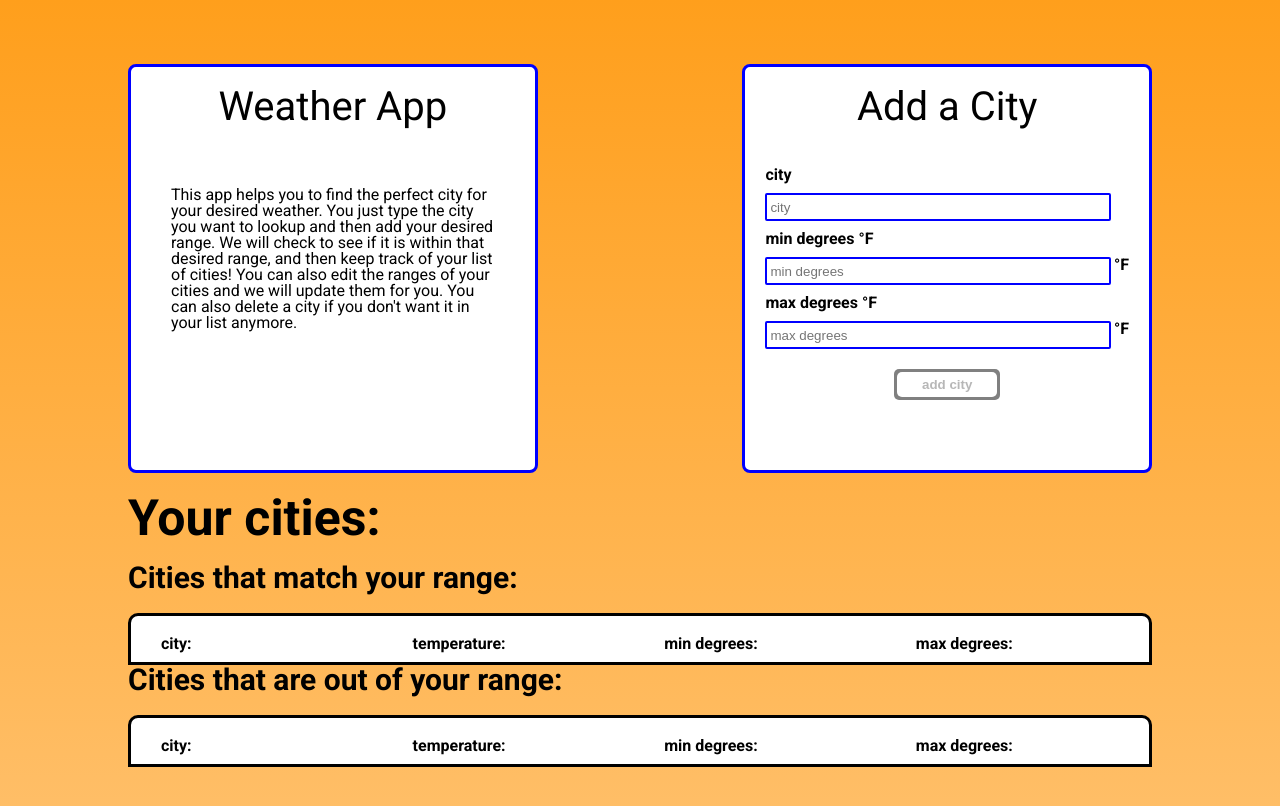
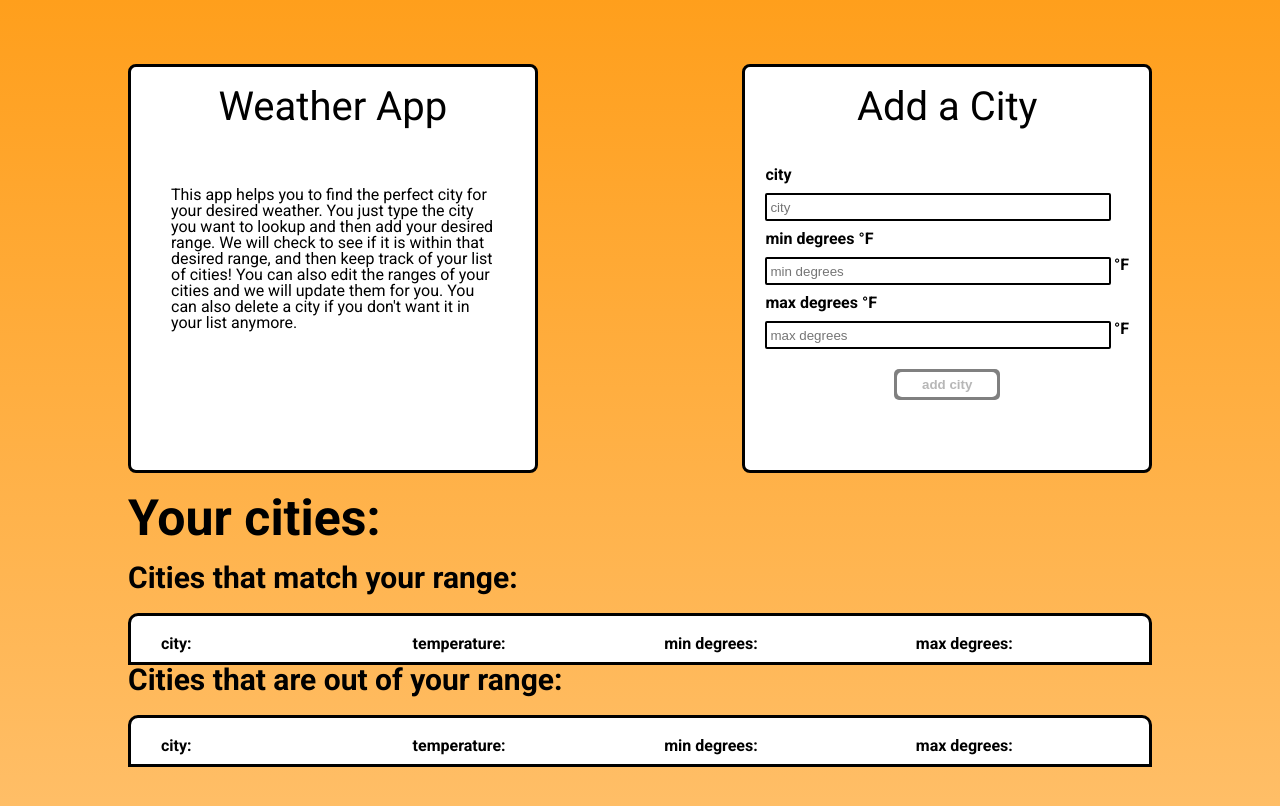
Before and after one commit to BrooksPoltl/weather-app, a React (Create React App) app in the folder client/: page / in a window 1280 px wide. Shown: the top 806 px of the page. Built offline with nearby package versions, Linux system fonts and the light colour scheme.

Commit message:
cleaned up components

```diff
--- a/client/src/components/AddCityForm/AddCityForm.js
+++ b/client/src/components/AddCityForm/AddCityForm.js
@@ -1,18 +1,20 @@
-import React, { useState, useEffect } from 'react'
-import changeHandler from '../../helpers/changeHandler'
+import React, { useState, useEffect } from 'react';
+import changeHandler from '../../helpers/changeHandler';
 import { checkValid } from './helper';
+
+import CityRangeInput from './CityRangeInput';
+
 import {
+
     FormContainer,
     CityForm,
     InputLabel,
-    RangeInputContainer,
-    RangeInput,
-    RangeSymbol,
     CityInput,
     FormHeader,
     FormButton,
     ButtonWrapper,
     InputWrapper
+
 } from './AddCityForm.styling'
 
 const AddCityForm = (props) =>{
@@ -31,6 +33,7 @@ const AddCityForm = (props) =>{
         props.fetchWeather(cityData.city, [cityData.minimum, cityData.maximum])
         setCityData({city: "", maximum: 0, minimum: 0})
     }
+
     return (
         <FormContainer>
             <FormHeader>Add a City</FormHeader>
@@ -45,32 +48,22 @@ const AddCityForm = (props) =>{
                         placeholder = "city"
                     />
                 </InputWrapper>
-                <InputWrapper>
-                    <InputLabel>min degrees °F</InputLabel>
-                    <RangeInputContainer>
-                        <RangeInput
-                            type = "number"
-                            onChange = {(event)=>  changeHandler(event,cityData,setCityData)}
+                <CityRangeInput
+                    labelText = "min degrees °F"
+                    cityData = {cityData}
                     name = "minimum"
+                    setCityData= {setCityData}
                     value = {cityData.minimum}
                     placeholder = "min degrees"
                 />
-                        <RangeSymbol>°F</RangeSymbol>
-                    </RangeInputContainer>
-                </InputWrapper>
-                <InputWrapper>
-                    <InputLabel>max degrees °F</InputLabel>
-                    <RangeInputContainer>
-                        <RangeInput
-                            type = "number"
-                            onChange = {(event)=>   changeHandler(event,cityData,setCityData)}
+                <CityRangeInput
+                    labelText = "max degrees °F"
+                    cityData = {cityData}
                     name = "maximum"
+                    setCityData= {setCityData}
                     value = {cityData.maximum}
                     placeholder = "max degrees"
                 />
-                        <RangeSymbol>°F</RangeSymbol>
-                    </RangeInputContainer>
-                </InputWrapper>
                 <ButtonWrapper disabled = {valid}>
                     <FormButton disabled  = {valid}>add city</FormButton>
                 </ButtonWrapper>
--- a/client/src/components/AddCityForm/AddCityForm.styling.js
+++ b/client/src/components/AddCityForm/AddCityForm.styling.js
@@ -1,7 +1,7 @@
 import styled from 'styled-components'
 
 export const FormContainer = styled('div')`
-    border: 3px solid Blue;
+    border: 3px solid black;
     border-radius: 8px;
     background: white;
     padding: 20px;
@@ -33,7 +33,7 @@ export const RangeInputContainer = styled('div')`
 `
 export const RangeInput = styled('input')`
     width: 100%;
-    border: 2px solid blue;
+    border: 2px solid black;
     border-radius: 2px;
     height: 18px;
     margin-right: 3px;
@@ -45,7 +45,7 @@ export const RangeSymbol = styled('div')`
 export const CityInput = styled('input')`
     width: calc(100% - 28px);
     height: 18px;
-    border: 2px solid blue;
+    border: 2px solid black;
     border-radius: 2px;
     padding: 3px;
 `
--- /dev/null
+++ b/client/src/components/AddCityForm/CityRangeInput.js
@@ -0,0 +1,34 @@
+import React from 'react';
+import changeHandler from '../../helpers/changeHandler';
+
+import {
+
+    InputLabel,
+    RangeInputContainer,
+    RangeInput,
+    RangeSymbol,
+    InputWrapper
+
+} from './AddCityForm.styling';
+
+const CityRangeInput = (props) =>{
+    return(
+        <InputWrapper>
+            <InputLabel>{props.labelText}</InputLabel>
+            <RangeInputContainer>
+                <RangeInput
+                    type = "number"
+                    onChange = {(event)=>   changeHandler(event,props.cityData,props.setCityData)}
+                    name = {props.name}
+                    value = {props.value}
+                    placeholder = {props.placeholder}
+                />
+                <RangeSymbol>°F</RangeSymbol>
+            </RangeInputContainer>
+        </InputWrapper>
+    )
+}
+
+
+
+export default CityRangeInput;
--- a/client/src/components/CityData/CityData.js
+++ b/client/src/components/CityData/CityData.js
@@ -1,10 +1,14 @@
 import React,{ useState } from 'react';
 import CityDataCard from './CityDataCard';
+import DataLabel from './DataLabel';
+
 import {
+
     LabelContainer,
     LabelHeader,
     DescriptiveText,
     CitiesLabels
+
 } from './styling/CityData.styling'
 
 const CityData = (props) =>{
@@ -29,12 +33,7 @@ const CityData = (props) =>{
 
             <div>
                 <CitiesLabels>Cities that match your range:</CitiesLabels>
-                <LabelContainer>
-                    <DescriptiveText>city:</DescriptiveText>
-                    <DescriptiveText>temperature:</DescriptiveText>
-                    <DescriptiveText>min degrees:</DescriptiveText>
-                    <DescriptiveText>max degrees:</DescriptiveText>
-                </LabelContainer>
+                <DataLabel/>
                 {props.inRangeCities.map((city, index) =>{
                         return <CityDataCard
                                 cities = {props.inRangeCities}
@@ -50,12 +49,7 @@ const CityData = (props) =>{
                             />
                 })}
                 <CitiesLabels>Cities that are out of your range:</CitiesLabels>
-                <LabelContainer>
-                    <DescriptiveText>city:</DescriptiveText>
-                    <DescriptiveText>temperature:</DescriptiveText>
-                    <DescriptiveText>min degrees:</DescriptiveText>
-                    <DescriptiveText>max degrees:</DescriptiveText>
-                </LabelContainer>
+                <DataLabel/>
                 {
                 props.notInRangeCities.map((city, index) =>{
                         return <CityDataCard
--- a/client/src/components/CityData/CityDataIcons.js
+++ b/client/src/components/CityData/CityDataIcons.js
@@ -1,9 +1,13 @@
 import React from 'react'
+import {
 
+    IconWrapper
+
+} from './styling/CityDataIcons.styling'
 
 const CityDataIcons = (props) =>{
     return(
-        <div style = {{position: "absolute", right: "10%"}}>
+        <IconWrapper>
             <div onClick ={()=>props.deleteCity(props.cities,props.city.index,props.city.inRange)}>
                 <i className ="fas fa-trash-alt">
                 </i>
@@ -12,7 +16,7 @@ const CityDataIcons = (props) =>{
                 <i className ="fas fa-edit">
                 </i>
             </div>
-    </div>
+        </IconWrapper>
     )
 }
 
--- /dev/null
+++ b/client/src/components/CityData/DataLabel.js
@@ -0,0 +1,21 @@
+import React from 'react';
+
+import {
+
+    LabelContainer,
+    DescriptiveText,
+
+} from './styling/CityData.styling'
+
+const DataLabel = () => {
+    return(
+        <LabelContainer>
+            <DescriptiveText>city:</DescriptiveText>
+            <DescriptiveText>temperature:</DescriptiveText>
+            <DescriptiveText>min degrees:</DescriptiveText>
+            <DescriptiveText>max degrees:</DescriptiveText>
+        </LabelContainer>
+    )
+}
+
+export default DataLabel;
--- a/client/src/components/CityData/helper.js
+++ b/client/src/components/CityData/helper.js
@@ -0,0 +1,29 @@
+export const handleColor = (props, setColor) =>{
+    if(props.city.range[0]<= props.city.temperature && props.city.temperature<= props.city.range[1]){
+        return setColor("black");
+    }
+    else if (props.city.range[0] > props.city.temperature){
+        let difference = props.city.range[0] - props.city.temperature;
+        if(difference > 20){
+            return setColor("#0055AA");
+        }
+        else if(difference > 10){
+            return setColor("blue");
+        }
+        else{
+            return setColor("#CBF3F0");
+        }
+    }
+    else{
+        let difference = props.city.temperature - props.city.range[1];
+        if(difference > 20){
+            return setColor("red");
+        }
+        else if(difference > 10){
+            return setColor("orange");
+        }
+        else{
+            return setColor("#FFBF69");
+        }
+    }
+}
--- a/client/src/components/CityData/styling/CityDataCard.styling.js
+++ b/client/src/components/CityData/styling/CityDataCard.styling.js
@@ -18,6 +18,11 @@ export const TemperatureText = styled('p')`
     -webkit-text-stroke-width: ${props =>props.color && props.color !== "black"?"1.5px":"0px"};
     -webkit-text-stroke-color: black;
 `
+export const CityText = styled('p')`
+    fontWeight: bold;
+    width: 15%;
+    lineHeight: 36px;
+`
 export const RangeInput = styled('input')`
     width: 15%;
     text-align: center;
--- /dev/null
+++ b/client/src/components/CityData/styling/CityDataIcons.styling.js
@@ -0,0 +1,8 @@
+import styled from 'styled-components';
+
+
+
+export const IconWrapper = styled('div')`
+    position: absolute;
+    right: 10%;
+`
--- a/client/src/components/Header/Header.js
+++ b/client/src/components/Header/Header.js
@@ -1,9 +1,11 @@
 import React from 'react';
 
 import {
+
     HeaderContainer,
     AppName,
     Description
+
 } from './Header.styling';
 
 const Header = () =>{
--- a/client/src/components/Header/Header.styling.js
+++ b/client/src/components/Header/Header.styling.js
@@ -2,7 +2,7 @@ import styled from 'styled-components';
 
 
 export const HeaderContainer = styled('div')`
-    border: 3px solid blue;
+    border: 3px solid black;
     border-radius: 8px;
     background: white;
     display: flex;
```
Also changed, not shown: client/src/components/CityData/CityDataCard.js (+21 -35 lines). Lines whose indentation alone changed are shown as unchanged.
